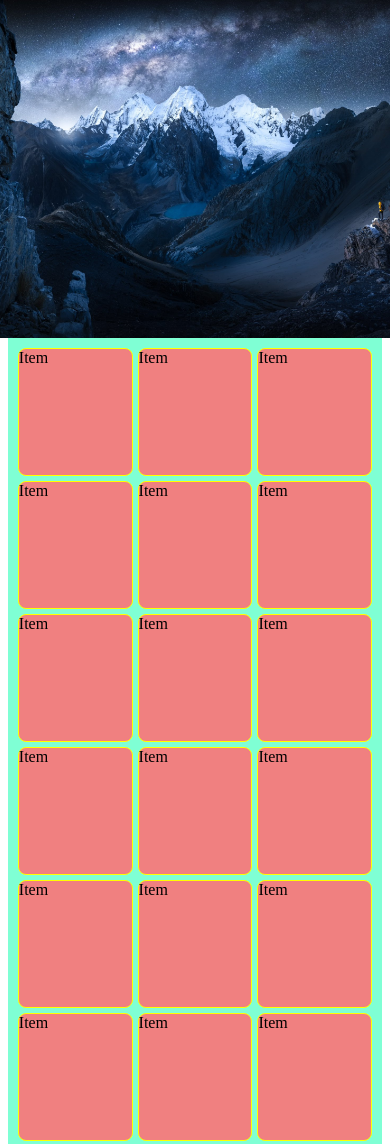
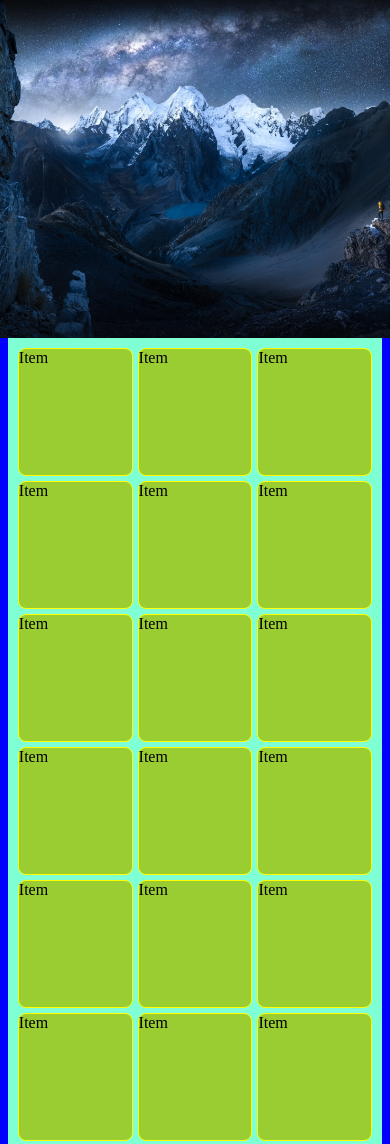
Before and after one commit to aerostain/kalpasusweb3, a plain HTML site: page index.html in a window 390 px wide. Shown: the top 1144 px of the page. Drawn offline with Linux system fonts and the light colour scheme.

Commit message:
Update_03

```diff
--- a/style.css
+++ b/style.css
@@ -34,6 +34,7 @@ body{
 @media(max-width:600px){
     body{
         height: 100%;
+        background-color: blue;
     }
     .cover{
         height: 40vh;
@@ -43,5 +44,6 @@ body{
     }
     .grid-item{
         height: 8rem;
+        background-color: yellowgreen;
     }
 }
```
